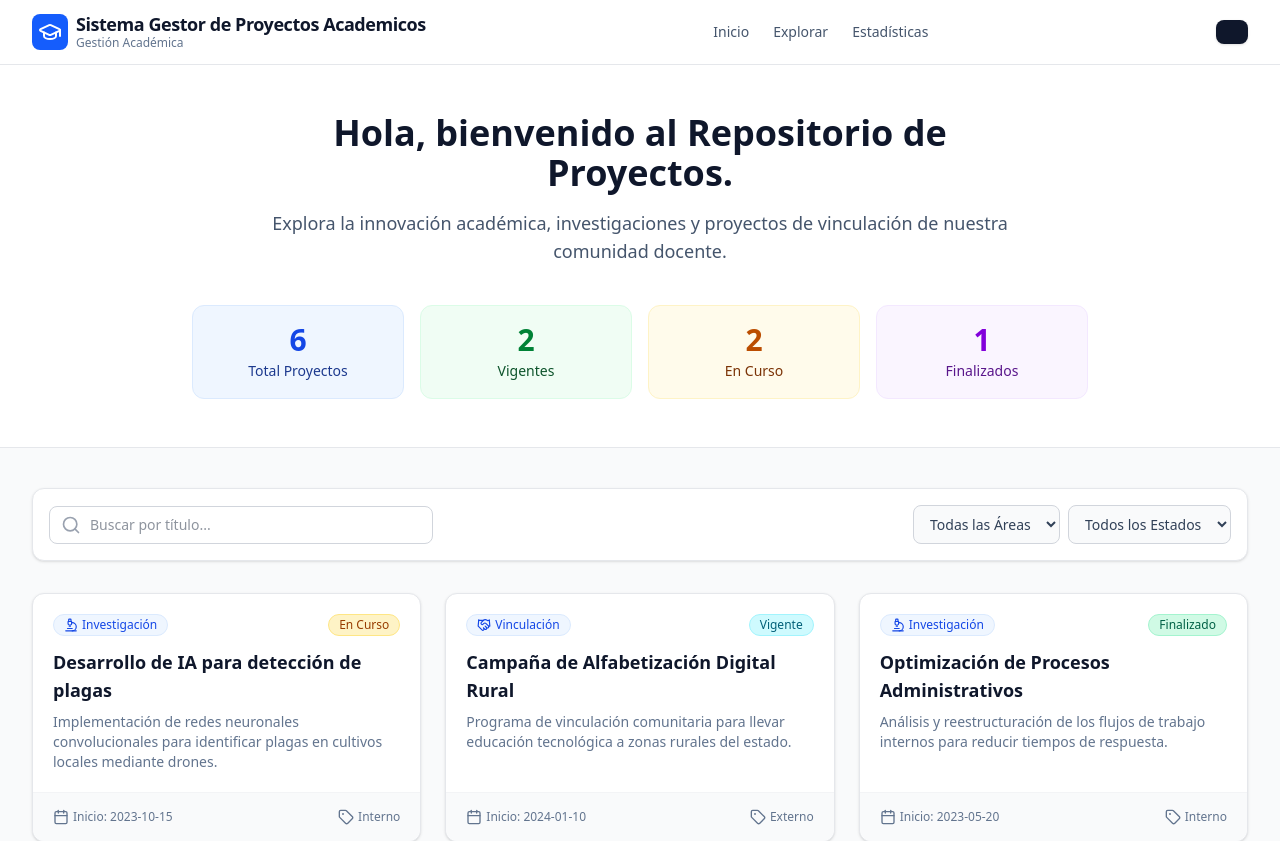
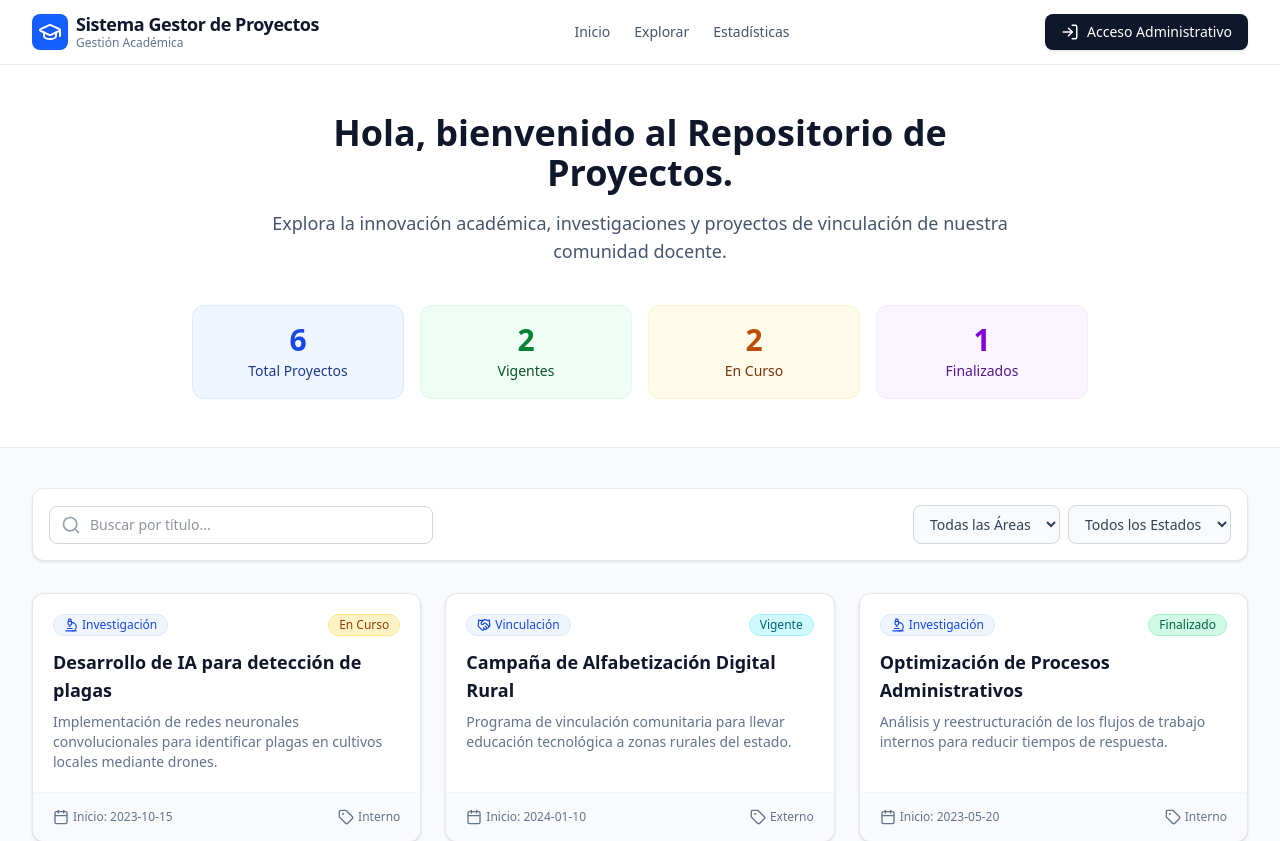
Before and after one commit to zeusCach/Sistema_Gestor_De_Proyectos_Academicos, a React (Vite) app: page / in a window 1280 px wide. Shown: the top 841 px of the page. Built offline with nearby package versions, Linux system fonts and the light colour scheme.

Commit message:
Correccion de librerias

```diff
--- a/src/components/PublicNavbar.jsx
+++ b/src/components/PublicNavbar.jsx
@@ -1,4 +1,5 @@
-import { GraduationCap, Link, LogIn } from "lucide-react"; // Usamos Lucide para los iconos en React
+import { GraduationCap, LogIn } from "lucide-react"; // Usamos Lucide para los iconos en React
+import { Link } from "react-router-dom";
 
 /**
  * PublicNavbar
@@ -18,7 +19,7 @@ export const PublicNavbar = () => {
                         </div>
                         <div>
                             <h1 className="font-bold text-lg tracking-tight text-slate-900 leading-tight">
-                                Sistema Gestor de Proyectos Academicos
+                                Sistema Gestor de Proyectos
                             </h1>
                             <p className="text-xs text-slate-500 font-medium">Gestión Académica</p>
                         </div>
@@ -39,12 +40,15 @@ export const PublicNavbar = () => {
 
                     {/* --- BOTÓN DE LOGIN --- */}
                     <div>
-                        <Link to={"/login"} className="flex items-center gap-2 bg-slate-900 hover:bg-slate-800 text-white px-4 py-2 rounded-lg text-sm font-medium transition-colors shadow-sm">
-
+                        <Link
+                            to="/login"
+                            className="flex items-center gap-2 bg-slate-900 hover:bg-slate-800 text-white px-4 py-2 rounded-lg text-sm font-medium transition-colors shadow-sm"
+                        >
+                            <LogIn size={18} />
                             <span>Acceso Administrativo</span>
                         </Link>
+                    </div>
 
-                    </div>
 
                 </div>
             </div>
```
